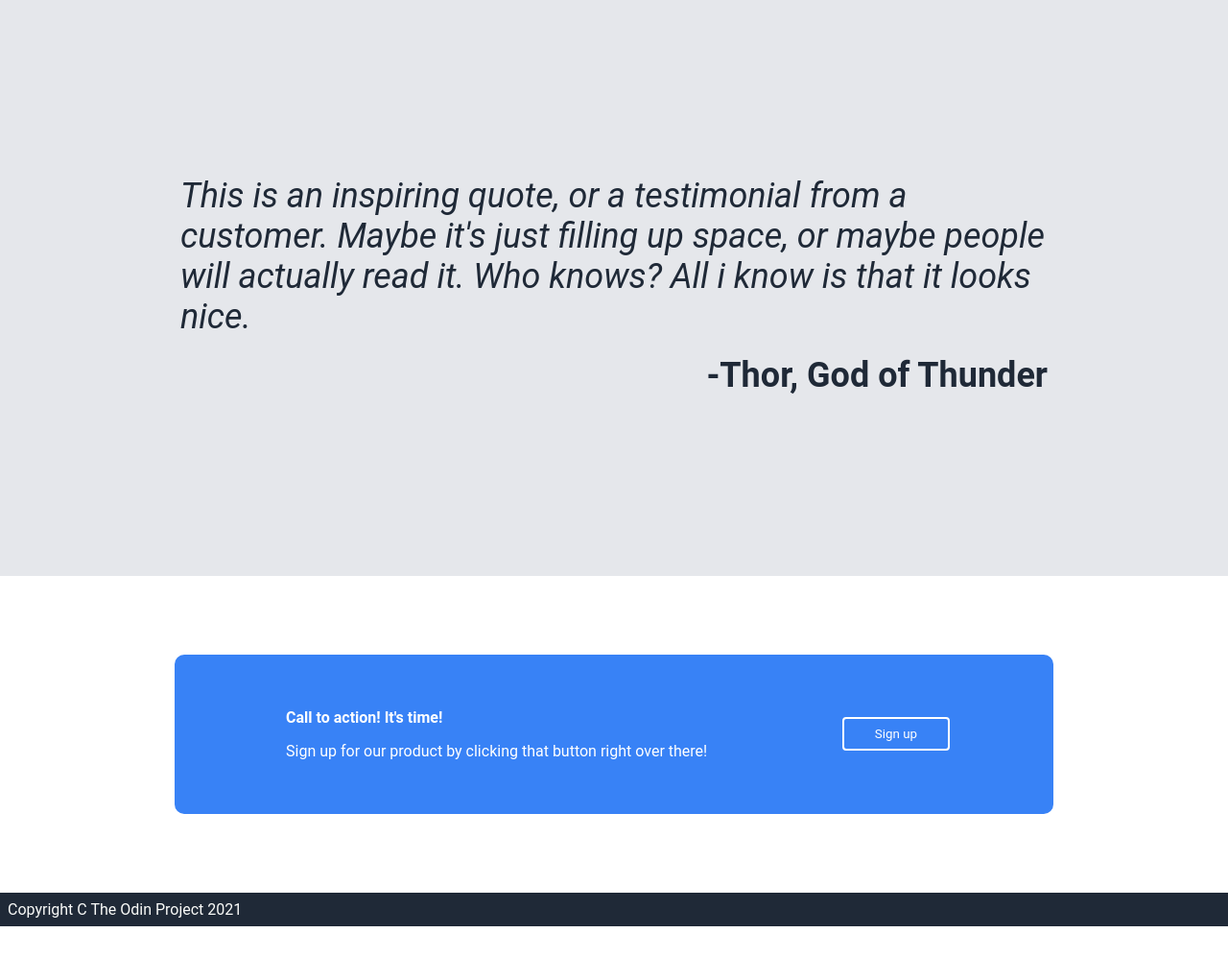
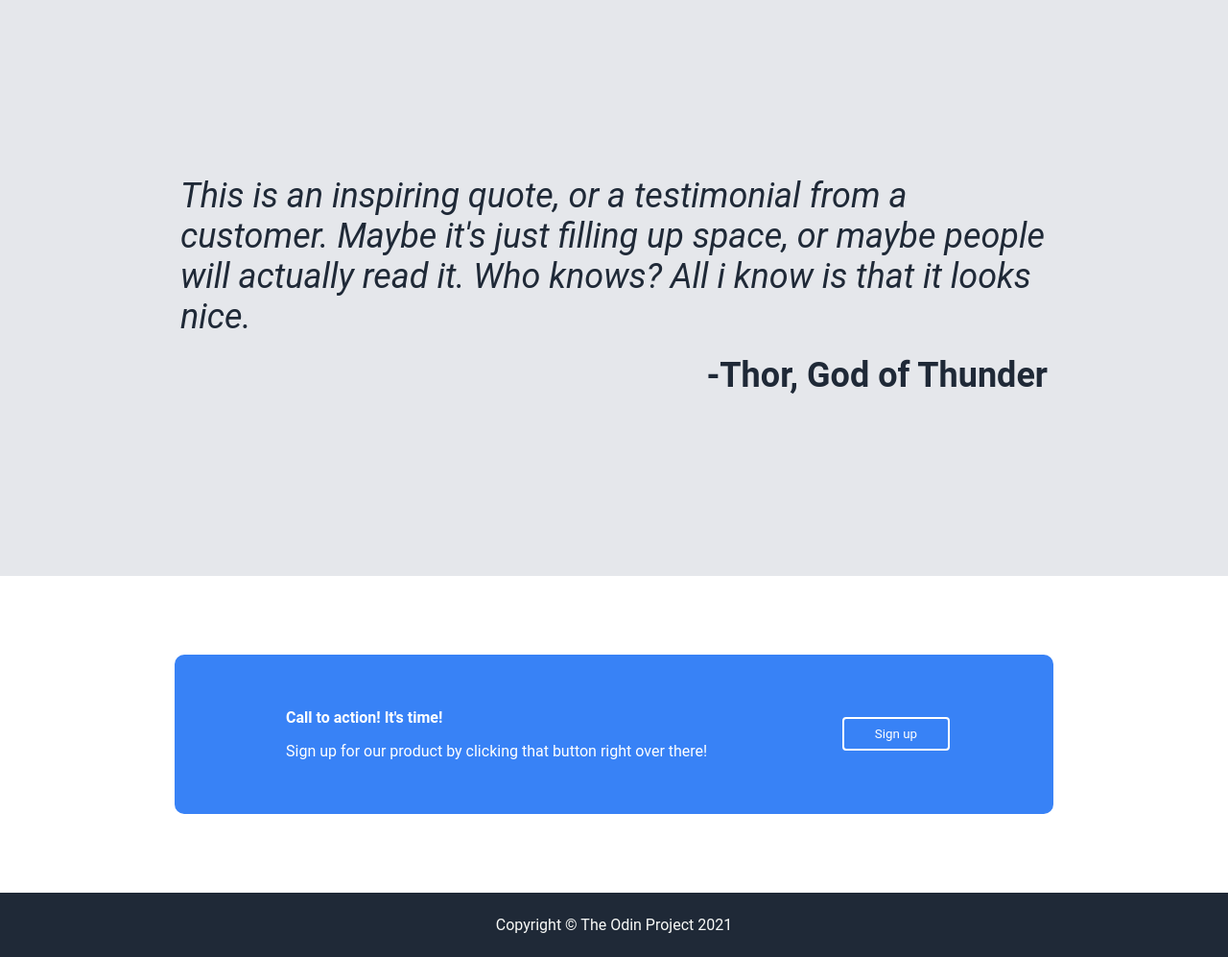
Before and after one commit to silvercrow31/odin-landing-page, a plain HTML site: page index.html in a window 1280 px wide. Shown: the part 1149-2146 px from the top of the page at 96% size. Before the commit the page ends 2114 px from the top, so only its background shows below. Drawn offline with Linux system fonts and the light colour scheme.

Commit message:
Style footer

```diff
--- a/index.html
+++ b/index.html
@@ -73,5 +73,5 @@
         <button type="button">Sign up</button>
     </div>
     <!-- FOOTER -->
-    <div class="footer">Copyright C The Odin Project 2021</div>
+    <div class="footer">Copyright © The Odin Project 2021</div>
 </body>
--- a/styles.css
+++ b/styles.css
@@ -148,3 +148,10 @@ button {
 .cta-title {
     font-weight: bold;
 }
+
+/* FOOTER SECTION */
+
+.footer {
+    text-align: center;
+    padding: 24px 0;
+}
```
